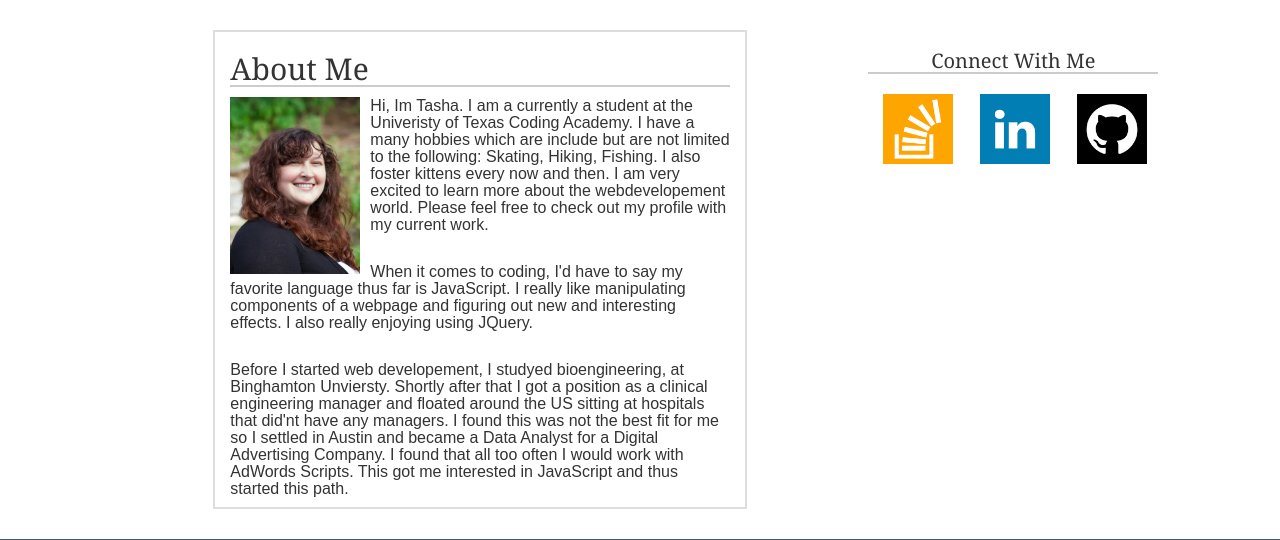
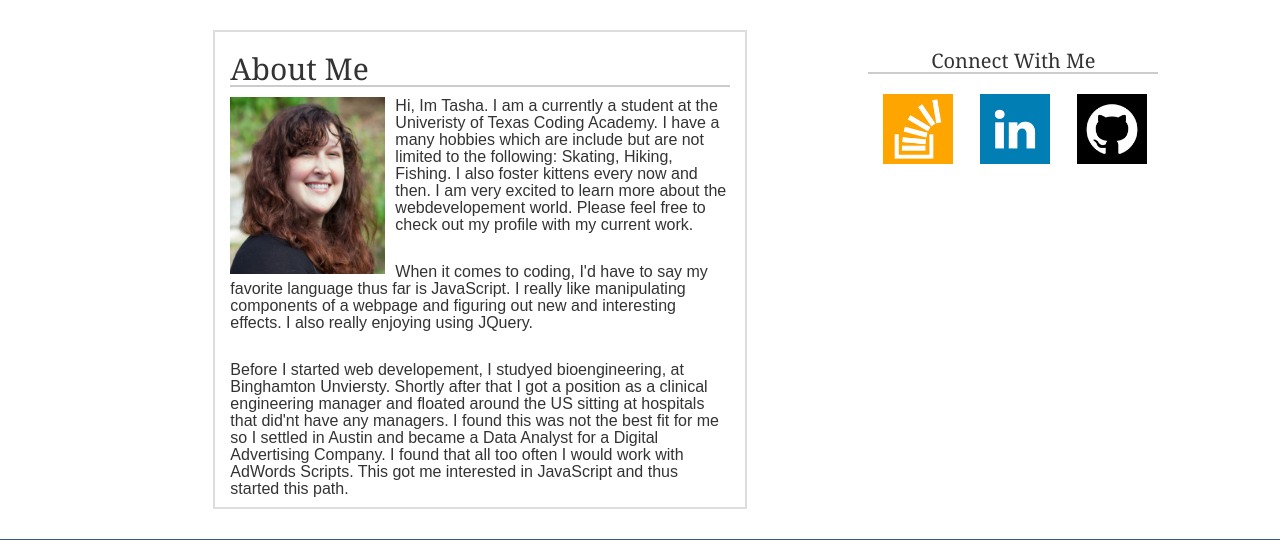
Before and after one commit to Tasha-GitHub/Bootstrap-Portfolio, a PHP site: page /index.php in a window 1280 px wide. Shown: the part 76-616 px from the top of the page. Run offline with PHP 8.4, Linux system fonts and the light colour scheme; some libraries are stand-ins or nearby versions.

Commit message:
removed animation

```diff
--- a/assets/style/style.css
+++ b/assets/style/style.css
@@ -94,7 +94,7 @@ section img {
 	float: left;
 	padding-right: 10px;
 	height: 177px;
-	width: 140px;
+	width: 165px;
 }
 
 aside {
@@ -181,7 +181,7 @@ textarea {
 
 /*---------ANIMATION ----------*/
 
-aside {
+/*aside {
 	border-style: solid;
 	border-width: 2px;
     animation-name: borderChange;
@@ -196,3 +196,4 @@ aside {
     75%  {border-style: none;}
     100% {border-width: 5px;}
 }
+*/
```
Also changed, not shown: assets/images/tcPic.jpg, 3 other files.
